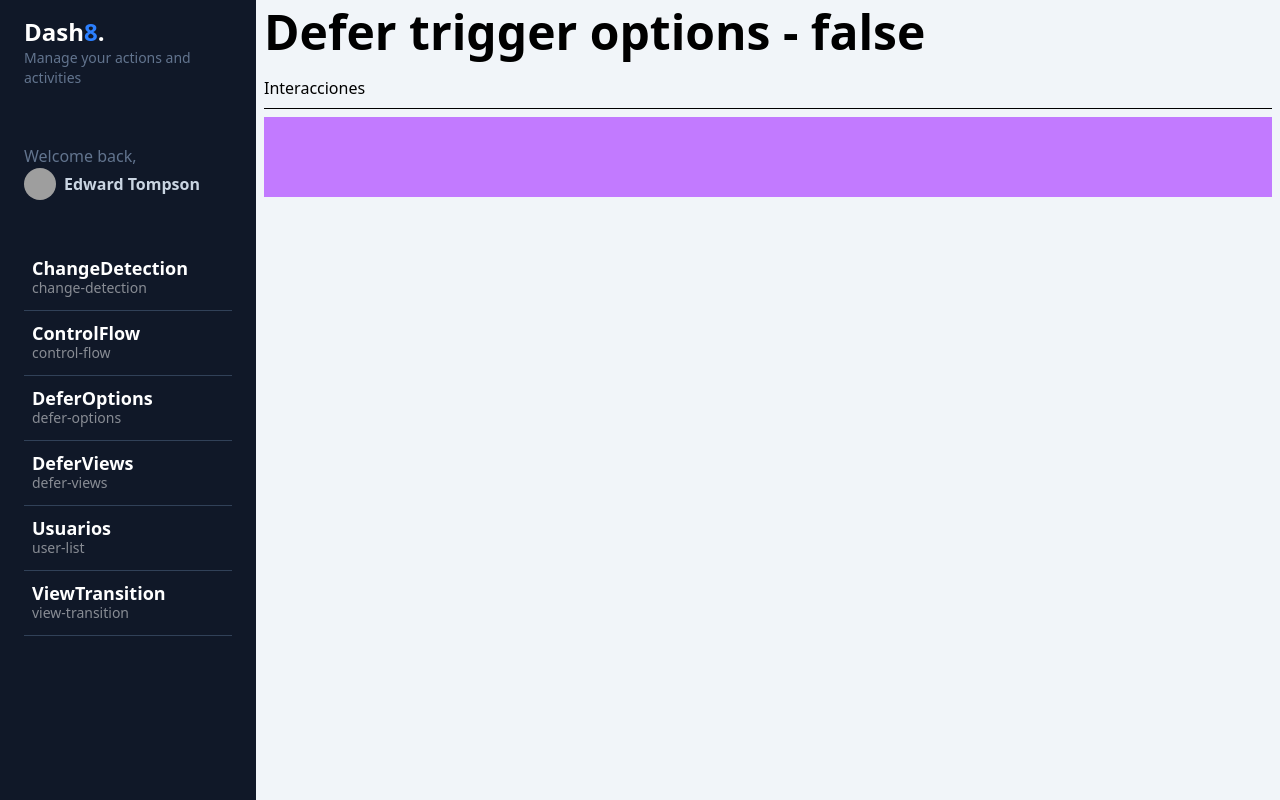
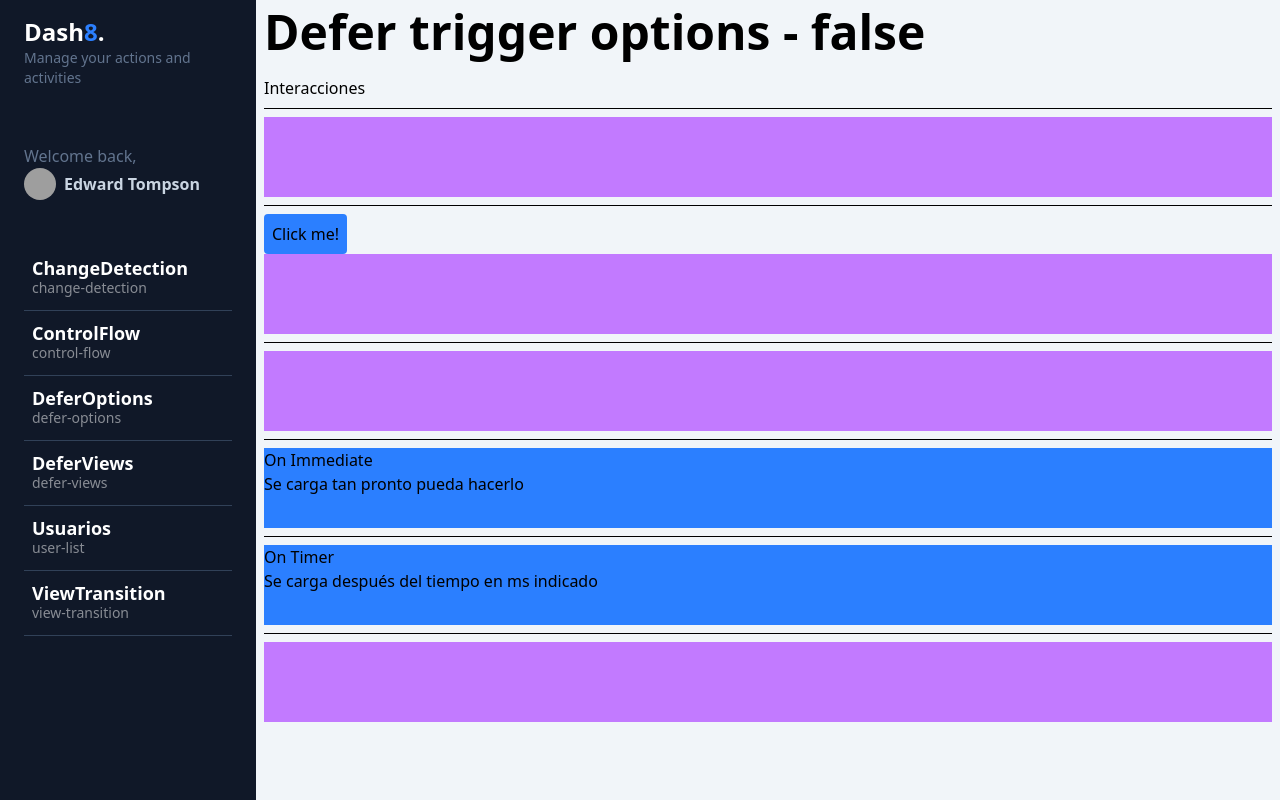
Before and after one commit to JhonCODEOWO/MyDashboard_Angular19-, an Angular app: page /dashboard/defer-options in a window 1280 px wide. Built offline with nearby package versions, Linux system fonts and the light colour scheme; grey boxes are pictures that could not be loaded.

Commit message:
Defer triggers - Interacciones 2

```diff
--- a/src/app/dashboard/pages/defer-options/defer-options.component.html
+++ b/src/app/dashboard/pages/defer-options/defer-options.component.html
@@ -14,4 +14,73 @@
         <!-- Elemento a mostrar para forzar la interacción del usuario y cargar todo el defer block -->
         <div class="w-full h-20 bg-purple-400"></div>
     }
+
+
+    <hr class="my-2">
+    <!-- Botón a utilizar para interaction -->
+    <button #btnInteraction class="rounded p-2 bg-blue-500">Click me!</button>
+
+    <!-- Deffer block con interaction usando el botón para la referencia de la acción. -->
+    @defer (on interaction(btnInteraction)) {
+        <!-- Contenido a cargar una vez que se haya iniciado una interacción -->
+    <app-heavy-loaders-Fast cssClass="bg-blue-500 h-20">
+        <span>On Interaction click en el button</span>
+        <p>Se carga cuando se de click sobre el placeholder o bien en el html de referencia</p>
+    </app-heavy-loaders-Fast>
+    } @placeholder {
+        <!-- Elemento a mostrar para forzar la interacción del usuario y cargar todo el defer block -->
+        <div class="w-full h-20 bg-purple-400"></div>
+    }
+
+    <hr class="my-2">
+    <!-- Deffer block con interaction usando el botón para la referencia de la acción. -->
+    @defer (on hover(btnInteraction)) {
+        <!-- Contenido a cargar una vez que se haya iniciado una interacción -->
+    <app-heavy-loaders-Fast cssClass="bg-blue-500 h-20">
+        <span>On Hover</span>
+        <p>Se carga cuando se haga hover en el placeholder o un elemento html de referencia</p>
+    </app-heavy-loaders-Fast>
+    } @placeholder {
+        <!-- Elemento a mostrar para forzar la interacción del usuario y cargar todo el defer block -->
+        <div class="w-full h-20 bg-purple-400"></div>
+    }
+
+        <hr class="my-2">
+    <!-- Deffer block con interaction usando el botón para la referencia de la acción. -->
+    @defer (on immediate) {
+        <!-- Contenido a cargar una vez que se haya iniciado una interacción -->
+    <app-heavy-loaders-Fast cssClass="bg-blue-500 h-20">
+        <span>On Immediate</span>
+        <p>Se carga tan pronto pueda hacerlo</p>
+    </app-heavy-loaders-Fast>
+    } @placeholder {
+        <!-- Elemento a mostrar para forzar la interacción del usuario y cargar todo el defer block -->
+        <div class="w-full h-20 bg-purple-400"></div>
+    }
+
+            <hr class="my-2">
+    <!-- Deffer block con interaction usando el botón para la referencia de la acción. -->
+    @defer (on timer(2000)) {
+        <!-- Contenido a cargar una vez que se haya iniciado una interacción -->
+    <app-heavy-loaders-Fast cssClass="bg-blue-500 h-20">
+        <span>On Timer</span>
+        <p>Se carga después del tiempo en ms indicado</p>
+    </app-heavy-loaders-Fast>
+    } @placeholder {
+        <!-- Elemento a mostrar para forzar la interacción del usuario y cargar todo el defer block -->
+        <div class="w-full h-20 bg-purple-400"></div>
+    }
+
+                <hr class="my-2">
+    <!-- Deffer block con triggers combinados -->
+    @defer (on hover; prefetch on idle) {
+        <!-- Contenido a cargar una vez que se haya iniciado una interacción -->
+    <app-heavy-loaders-Fast cssClass="bg-blue-500 h-20">
+        <span>On Hover, idle</span>
+        <p>Se carga después del tiempo en ms indicado</p>
+    </app-heavy-loaders-Fast>
+    } @placeholder {
+        <!-- Elemento a mostrar para forzar la interacción del usuario y cargar todo el defer block -->
+        <div class="w-full h-20 bg-purple-400"></div>
+    }
 </section>
```
